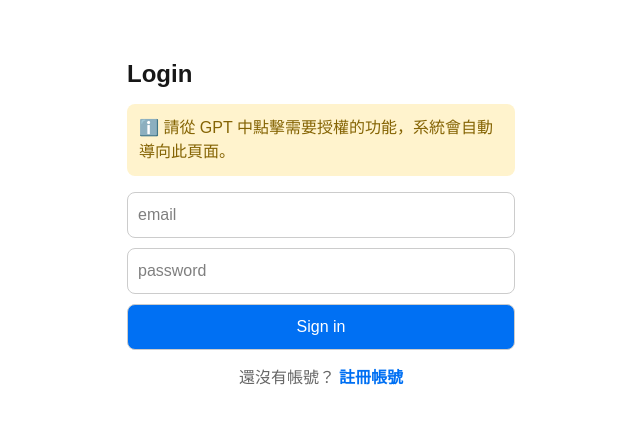
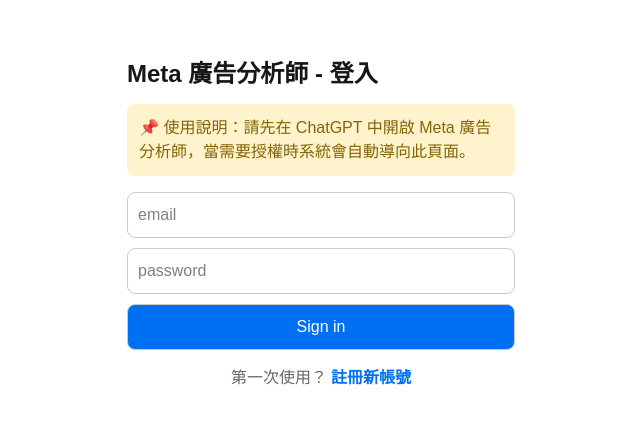
Before and after one commit to JasonM568/app-for-you, a Next.js app: page /login in a window 1280 px wide. Shown: the top 424 px of the page, without its empty margins (319-959 px from the left). Built offline with nearby package versions, Linux system fonts and the light colour scheme; no server answers.

Commit message:
Update login page text to plan B (detailed version)

```diff
--- a/app/login/LoginClient.tsx
+++ b/app/login/LoginClient.tsx
@@ -39,11 +39,11 @@
 
   return (
     <div style={{ maxWidth: 420, margin: "40px auto", padding: 16 }}>
-      <h1 style={{ fontSize: 24, fontWeight: 700, marginBottom: 12 }}>Login</h1>
+      <h1 style={{ fontSize: 24, fontWeight: 700, marginBottom: 12 }}>Meta 廣告分析師 - 登入</h1>
 
       {!isOAuthFlow && (
         <div style={{ padding: 12, backgroundColor: "#fff3cd", borderRadius: 8, marginBottom: 16, color: "#856404" }}>
-          ℹ️ 請從 GPT 中點擊需要授權的功能，系統會自動導向此頁面。
+          📌 使用說明：請先在 ChatGPT 中開啟 Meta 廣告分析師，當需要授權時系統會自動導向此頁面。
         </div>
       )}
 
@@ -71,18 +71,18 @@
       </form>
 
       <div style={{ marginTop: 16, textAlign: "center", color: "#666" }}>
-        還沒有帳號？
+        第一次使用？
         <a
           href={`/signup${isOAuthFlow ? `?returnTo=${encodeURIComponent(returnTo)}` : ''}`}
           style={{ color: "#0070f3", marginLeft: 4, textDecoration: "none", fontWeight: 600 }}
         >
-          註冊帳號
+          註冊新帳號
         </a>
       </div>
 
       {msg.includes("成功") && !isOAuthFlow && (
         <div style={{ marginTop: 20, padding: 16, backgroundColor: "#f0f9ff", borderRadius: 8, textAlign: "center" }}>
-          <p style={{ marginBottom: 12, color: "#0070f3" }}>驗證完成！請點擊下方按鈕前往 GPT。</p>
+          <p style={{ marginBottom: 12, color: "#0070f3" }}>🎉 驗證完成！您已成功登入，請點擊下方按鈕返回 GPT 繼續對話。</p>
           <a
             href="https://chatgpt.com/g/g-6967b65b2ce08191bc1dd2f4f786bbc4-meta-guang-gao-fen-xi-shi"
             style={{
@@ -102,7 +102,7 @@
 
       {msg.includes("成功") && isOAuthFlow && (
         <div style={{ marginTop: 20, padding: 16, backgroundColor: "#f0f9ff", borderRadius: 8, textAlign: "center" }}>
-          <p style={{ color: "#0070f3" }}>正在返回 GPT...</p>
+          <p style={{ color: "#0070f3" }}>🎉 驗證完成！正在自動返回 GPT...</p>
         </div>
       )}
     </div>
```
